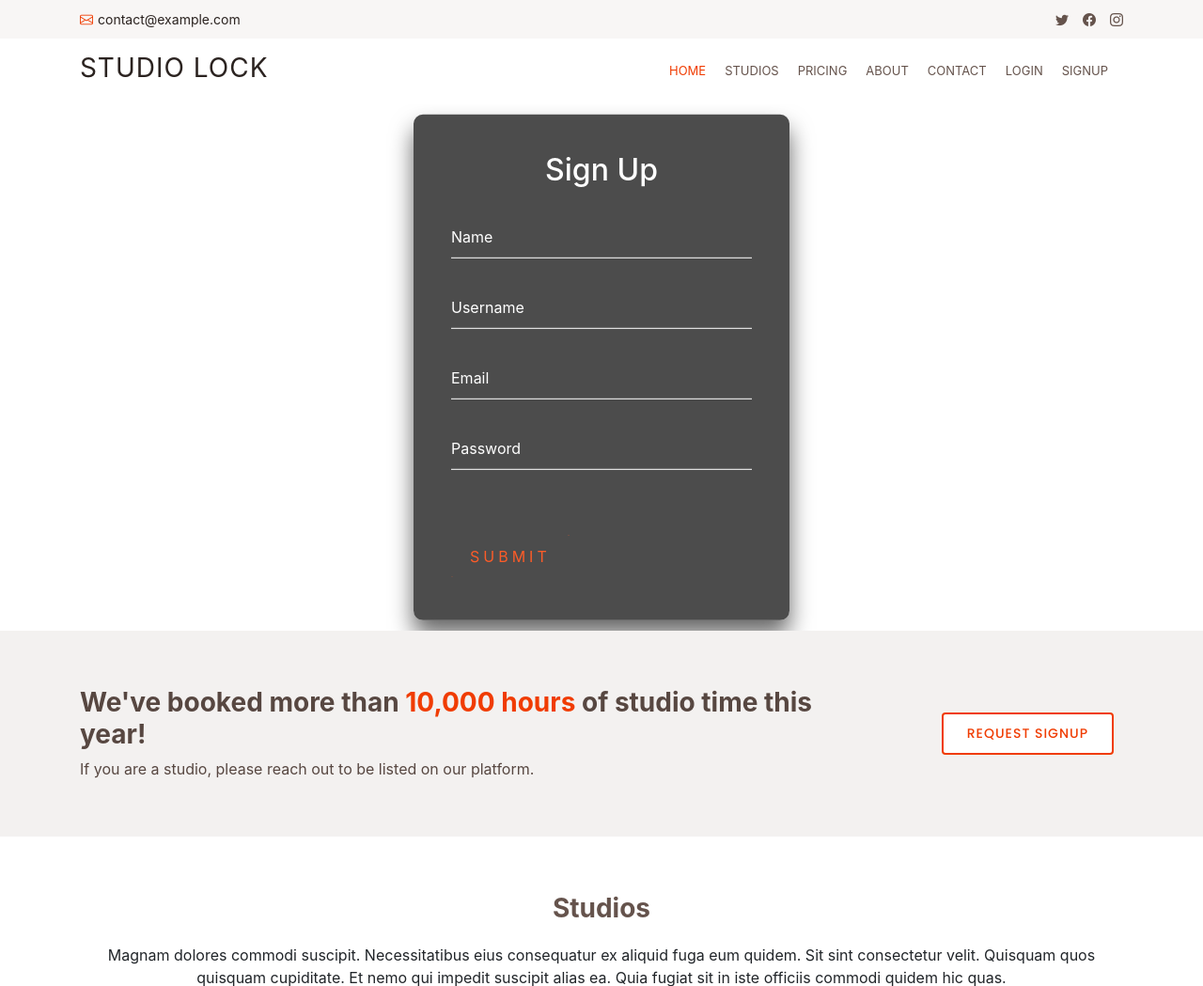
After one commit to j0sephsasson/studio-lock, a Flask app: page /signup in a window 1280 px wide. The commit adds this page. Shown: the top 1049 px of the page at 94% size. Run offline with Flask 2, Linux system fonts and the light colour scheme; some libraries are stand-ins or nearby versions; some web fonts are replaced.

Commit message:
created sign-up feature

```diff
--- a/app/static/css/style.css
+++ b/app/static/css/style.css
@@ -1417,3 +1417,116 @@
   height: 100%;
   background: linear-gradient(360deg, transparent, #fd5c28);
 }
+
+
+/* SIGNUP */
+
+.signup-box {
+  position: absolute;
+  top: 50%;
+  left: 50%;
+  width: 400px;
+  padding: 40px;
+  transform: translate(-50%, -50%);
+  background: rgba(0,0,0,.7);
+  box-sizing: border-box;
+  box-shadow: 0 15px 25px rgba(0,0,0,.6);
+  border-radius: 10px;
+}
+
+.signup-box h2 {
+  margin: 0 0 30px;
+  padding: 0;
+  color: #fff;
+  text-align: center;
+}
+
+.signup-box .user-box {
+  position: relative;
+}
+
+.signup-box .user-box input {
+  width: 100%;
+  padding: 10px 0;
+  font-size: 16px;
+  color: #fff;
+  margin-bottom: 30px;
+  border: none;
+  border-bottom: 1px solid #fff;
+  outline: none;
+  background: transparent;
+}
+.signup-box .user-box label {
+  position: absolute;
+  top:0;
+  left: 0;
+  padding: 10px 0;
+  font-size: 16px;
+  color: #fff;
+  pointer-events: none;
+  transition: .5s;
+}
+
+.signup-box .user-box input:focus ~ label,
+.signup-box .user-box input:valid ~ label {
+  top: -20px;
+  left: 0;
+  color: #fd5c28;
+  font-size: 12px;
+}
+
+.signup-box form a {
+  position: relative;
+  display: inline-block;
+  padding: 10px 20px;
+  color: #fd5c28;
+  font-size: 16px;
+  text-decoration: none;
+  text-transform: uppercase;
+  overflow: hidden;
+  transition: .5s;
+  margin-top: 40px;
+  letter-spacing: 4px
+}
+
+.signup-box a:hover {
+  background: #fd5c28;
+  color: #fff;
+  border-radius: 5px;
+}
+
+.signup-box a span {
+  position: absolute;
+  display: block;
+}
+
+.signup-box a span:nth-child(1) {
+  top: 0;
+  left: -100%;
+  width: 100%;
+  height: 2px;
+}
+
+.signup-box a span:nth-child(2) {
+  top: -100%;
+  right: 0;
+  width: 2px;
+  height: 100%;
+  background: linear-gradient(180deg, transparent, #fd5c28);
+}
+
+.signup-box a span:nth-child(3) {
+  bottom: 0;
+  right: -100%;
+  width: 100%;
+  height: 2px;
+  background: linear-gradient(270deg, transparent, #fd5c28);
+}
+
+.signup-box a span:nth-child(4) {
+  bottom: -100%;
+  left: 0;
+  width: 2px;
+  height: 100%;
+  background: linear-gradient(360deg, transparent, #fd5c28);
+}
--- a/app/templates/base.html
+++ b/app/templates/base.html
@@ -88,7 +88,7 @@
                     <li><a href="#">Contact</a></li>
 
                     <li><a href="{{ url_for('auth.login') }}">Login</a></li>
-                    <li><a href="#">Signup</a></li>
+                    <li><a href="{{ url_for('auth.signup') }}">Signup</a></li>
                 </ul>
                 <i class="bi bi-list mobile-nav-toggle"></i>
             </nav><!-- .navbar -->
@@ -100,6 +100,7 @@
     <section id="hero">
         {% block content %}
         {% endblock %}
+
     </section><!-- End Hero -->
 
     <main id="main">
--- /dev/null
+++ b/app/templates/signup.html
@@ -0,0 +1,32 @@
+{% extends "base.html" %}
+
+{% block content %}
+<div class="signup-box">
+    <h2>Sign Up</h2>
+    <form>
+      <div class="user-box">
+        <input type="text" name="" required="">
+        <label>Name</label>
+      </div>
+      <div class="user-box">
+        <input type="text" name="" required="">
+        <label>Username</label>
+      </div>
+      <div class="user-box">
+        <input type="text" name="" required="">
+        <label>Email</label>
+      </div>
+      <div class="user-box">
+        <input type="password" name="" required="">
+        <label>Password</label>
+      </div>
+      <a href="#">
+        <span></span>
+        <span></span>
+        <span></span>
+        <span></span>
+        Submit
+      </a>
+    </form>
+</div>
+{% endblock %}
```
Also changed, not shown: app/auth.py (line endings or trailing spaces).
